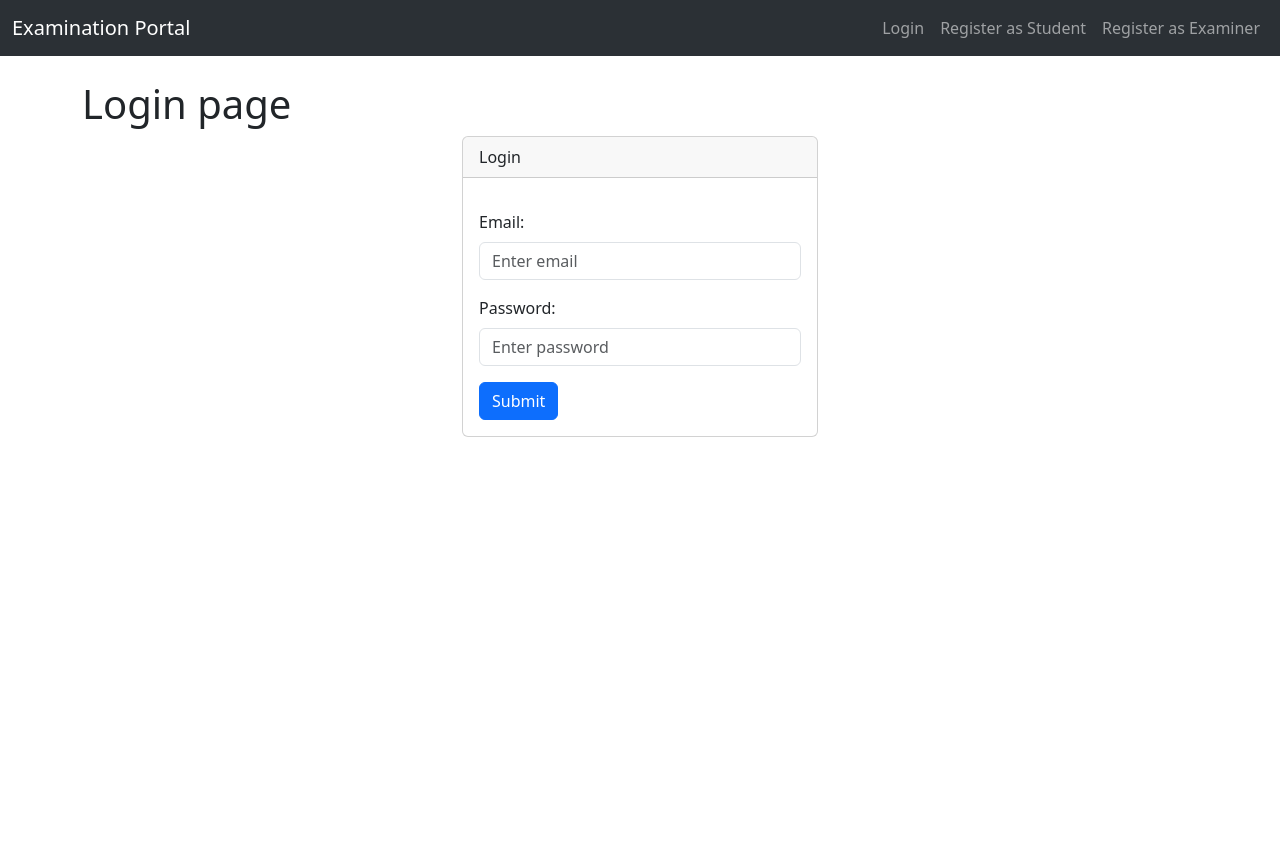
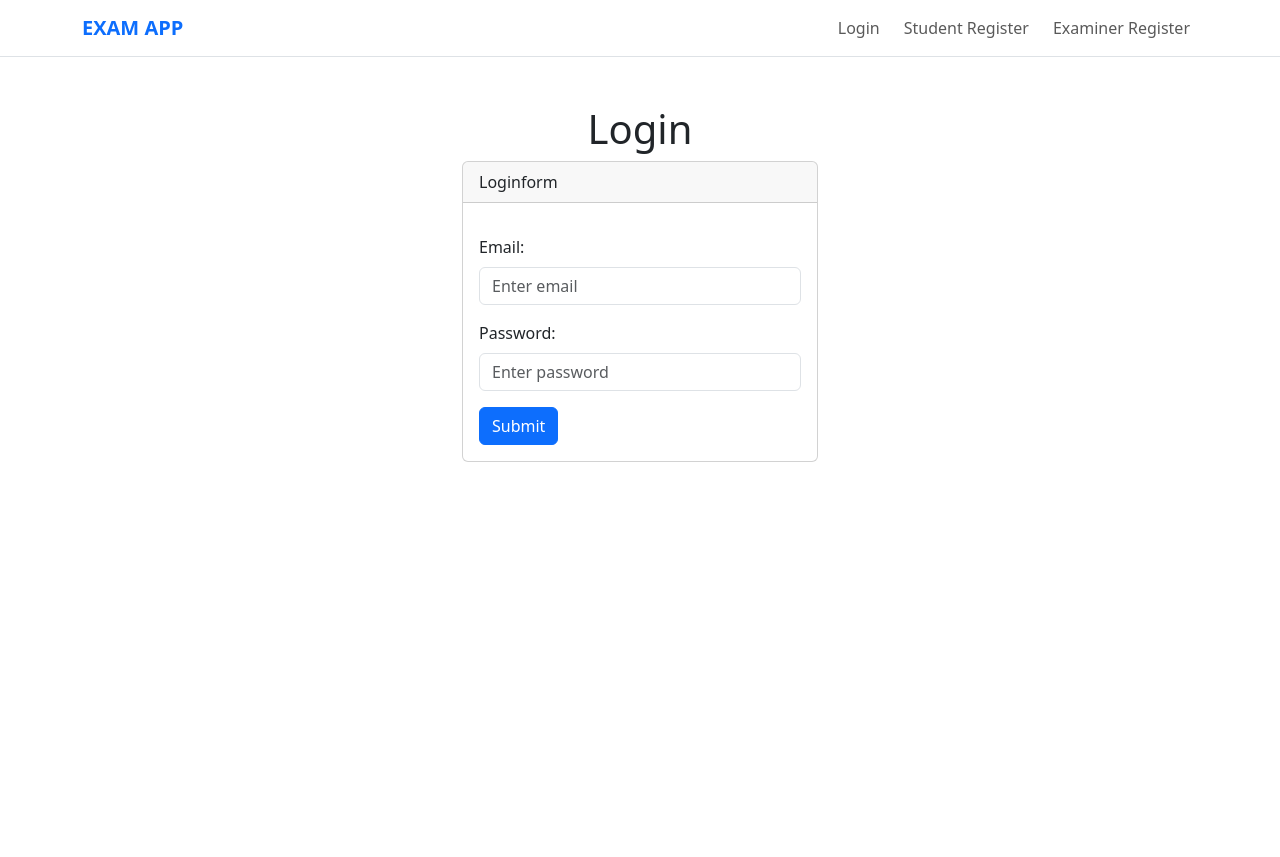
Before and after one commit to 24f3003784-crypto/EXAMINATION_MANAGEMENT_PORTAL, a Flask app: page /login in a window 1280 px wide. Before the commit the page ends 437 px from the top, so only its background shows below. Run offline with Flask 3, Linux system fonts and the light colour scheme; parts of the project's set-up code (start-up, migrations or seed data) failed here and were passed over.

Commit message:
design,routing and authenticaion of admin

```diff
--- a/app/extensions.py
+++ b/app/extensions.py
@@ -6,3 +6,4 @@ from flask_sqlalchemy import SQLAlchemy
 # from here without importing the Flask app itself.
 db = SQLAlchemy()
 login_manager = LoginManager()
+login_manager.login_view = "auth.login"
--- a/app/routes/__init__.py
+++ b/app/routes/__init__.py
@@ -1,3 +1 @@
 from flask import Blueprint, render_template
-
-auth = Blueprint('auth', __name__)
--- a/app/routes/auth.py
+++ b/app/routes/auth.py
@@ -1,18 +1,66 @@
-from flask import Blueprint, render_template, redirect, url_for, request
-from app.models import User
+from flask import Blueprint,flash, render_template, redirect, url_for, request
+from flask_login import current_user, login_user,logout_user, login_required,UserMixin
+from app.models import User, Student, Examiner, Examination, Course
+from app.extensions import db
 auth = Blueprint('auth', __name__)
+
+def redirect_for_role(user):
+    """Send each role to its own dashboard after login."""
+    if user.role == "admin":
+        return redirect(url_for("admin.dashboard"))
+    if user.role == "student":
+        return redirect(url_for("student.dashboard"))
+    if user.role == "examiner":
+        return redirect(url_for("examiner.dashboard"))
+
+    flash("Your account role is not recognized.", "danger")
+    return redirect(url_for("main.index"))
+
+
+def find_user_by_email(email):
+    """Normalize email lookup so registration and login behave consistently."""
+    return User.query.filter_by(email=email.strip().lower()).first()
+
+
+def is_valid_email(email):
+    """Tiny beginner-friendly email check."""
+    return "@" in email and "." in email.split("@")[-1]
 
 @auth.route('/login',methods=['GET', 'POST'])
 def login():
-     if request.method == 'POST':
-        email = request.form.get('email')
-        password = request.form.get('password')
+     if current_user.is_authenticated:
+        return redirect_for_role(current_user)
 
-        user = User.query.filter_by(email=email).first()
-        if user and user.check_password(password):
-            return render_template('/auth/login.html', message="Login successful!")
+     if request.method == "POST":
+        email = request.form.get("email", "").strip().lower()
+        password = request.form.get("password", "")
+        user = find_user_by_email(email)
 
-     return render_template('/auth/login.html')
+        if not user or not user.check_password(password):
+            flash("Invalid email or password.", "danger")
+            return render_template("auth/login.html")
+
+        if not user.is_active or user.is_blacklisted:
+            flash("This account is not allowed to log in. Please contact support.", "danger")
+            return render_template("auth/login.html")
+
+        if user.role == "examiner":
+            examiner = user.Examiner_profile
+            if not examiner:
+                flash("Examiner profile is missing. Please contact support.", "danger")
+                return render_template("auth/login.html")
+            if examiner.approval_status != "approved":
+                flash("Your examiner account is still awaiting admin approval.", "warning")
+                return render_template("auth/login.html")
+            if examiner.is_suspended:
+                flash("Your examiner account is suspended.", "danger")
+                return render_template("auth/login.html")
+
+        login_user(user)
+        flash("Logged in successfully.", "success")
+        return redirect_for_role(user)
+
+     return render_template("auth/login.html")
 
 @auth.route('/register/student')
 def register_student():
@@ -21,3 +69,11 @@ def register_student():
 @auth.route('/register/examiner')
 def register_examiner():
     return render_template('/auth/register_examiner.html')
+
+@auth.route("/logout", methods=["POST"])
+@login_required
+def logout():
+    """End the current login session."""
+    logout_user()
+    flash("You have been logged out.", "info")
+    return redirect(url_for("main.index"))
--- a/app/templates/auth/login.html
+++ b/app/templates/auth/login.html
@@ -1,12 +1,12 @@
 {% extends "base.html" %}
  {% block title %}Login{% endblock %}
  {% block content %}
-<h1>Login page</h1>
+<h1 align="center">Login</h1>
 {{ message }}
 <div class="row justify-content-center">
   <div class="col-4">
     <div class="card">
-      <div class="card-header">Login</div>
+      <div class="card-header">Loginform</div>
       <div class="card-body">
         <form action="{{ url_for('auth.login') }}" method="POST">
           <div class="mb-3 mt-3">
--- a/app/templates/auth/register_student.html
+++ b/app/templates/auth/register_student.html
@@ -5,7 +5,7 @@
     <div class="container mt-5">
   <div class="row justify-content-center">
     <div class="col-md-6">
-      <h2 class="text-center mb-4">Register</h2>
+      <h2 class="text-center mb-4">Register as Student</h2>
 
       <form>
         <div class="mb-3">
--- a/app/templates/base.html
+++ b/app/templates/base.html
@@ -1,59 +1,80 @@
 <!doctype html>
 <html lang="en">
+
 <head>
-    <meta charset="UTF-8" />
-    <meta name="viewport" content="width=device-width, initial-scale=1.0" />
-    <title>{% block title %}{% endblock %}</title>
-    <link
-      href="https://cdn.jsdelivr.net/npm/bootstrap@5.3.8/dist/css/bootstrap.min.css"
-      rel="stylesheet"
-      integrity="sha384-sRIl4kxILFvY47J16cr9ZwB07vP4J8+LH7qKQnuqkuIAvNWLzeN8tE5YBujZqJLB"
-      crossorigin="anonymous"
-    />
+  <meta charset="utf-8">
+  <meta name="viewport" content="width=device-width, initial-scale=1">
+  <title>{% block title %}Household Services{% endblock %}</title>
+  <link href="https://cdn.jsdelivr.net/npm/bootstrap@5.3.3/dist/css/bootstrap.min.css" rel="stylesheet">
+  <link rel="stylesheet" href="{{ url_for('static', filename='css/style.css') }}">
 </head>
+
 <body>
-    <nav class="navbar navbar-expand-lg bg-body-tertiary" data-bs-theme="dark">
-      <div class="container-fluid">
-        <a class="navbar-brand" href="{{ url_for('views.home') }}"
-          >Examination Portal</a
-        >
-        <button
-          class="navbar-toggler"
-          type="button"
-          data-bs-toggle="collapse"
-          data-bs-target="#navbarNav"
-          aria-controls="navbarNav"
-          aria-expanded="false"
-          aria-label="Toggle navigation"
-        >
+  <nav class="navbar navbar-expand-lg app-navbar border-bottom sticky-top">
+    <div class="container">
+      <a class="navbar-brand fw-semibold text-primary" href="{{ url_for('main.index') }}">
+        EXAM APP
+      </a>
+      <button class="navbar-toggler" type="button" data-bs-toggle="collapse" data-bs-target="#mainNavbar"
+        aria-controls="mainNavbar" aria-expanded="false" aria-label="Toggle navigation">
         <span class="navbar-toggler-icon"></span>
       </button>
-        <div class="collapse navbar-collapse" id="navbarNav">
-          <ul class="navbar-nav ms-auto">
-            <li class="nav-item">
+      <div class="collapse navbar-collapse" id="mainNavbar">
+        <div class="navbar-nav ms-auto align-items-lg-center gap-lg-2">
+          {% if current_user.is_authenticated %}
+          {% if current_user.role == "admin" %}
+          <a class="nav-link" href="{{ url_for('admin.dashboard') }}">Dashboard</a>
+          <a class="nav-link" href="#">Courses</a>
+          <a class="nav-link" href="#">Examiners</a>
+          <a class="nav-link" href="#">Students</a>
+          <a class="nav-link" href="#">Requests</a>
+          {% elif current_user.role == "student" %}
+          <a class="nav-link" href="{{ url_for('student.dashboard') }}">Dashboard</a>
+          <a class="nav-link" href="#">Browse</a>
+          <a class="nav-link" href="#">My Exams</a>
+          <a class="nav-link" href="#">History</a>
+          {% elif current_user.role == "examiner" %}
+          <a class="nav-link" href="{{ url_for('examiner.dashboard') }}">Dashboard</a>
+          <a class="nav-link" href="#">My Courses</a>
+          <a class="nav-link" href="#">History</a>
+          <a class="nav-link" href="#">Profile</a>
+          {% endif %}
+          <span class="navbar-text small text-secondary">
+            {{ current_user.name }}
+          </span>
+          <form method="POST" action="{{ url_for('auth.logout') }}">
+            <button class="btn btn-outline-secondary btn-sm logout-button" type="submit">Logout</button>
+          </form>
+          {% else %}
           <a class="nav-link" href="{{ url_for('auth.login') }}">Login</a>
-            </li>
-            <li class="nav-item">
-              <a class="nav-link" href="{{ url_for('auth.register_student') }}"
-                >Register as Student</a
-              >
-            </li>
-            <li class="nav-item">
-              <a class="nav-link" href="{{ url_for('auth.register_examiner') }}"
-                >Register as Examiner</a
-              >
-            </li>
-          </ul>
+          <a class="nav-link" href="{{ url_for('auth.register_student') }}">Student Register</a>
+          <a class="nav-link" href="{{ url_for('auth.register_examiner') }}">
+            Examiner Register
+          </a>
+          {% endif %}
+        </div>
       </div>
     </div>
   </nav>
-    <main>
-      <div class="container mt-4">{% block content %}My App{% endblock %}</div>
+
+  <main class="container py-5 min-vh-100">
+    {# Flask stores flash messages for exactly one request, then removes them. #}
+    {% with messages = get_flashed_messages(with_categories=true) %}
+    {% if messages %}
+    <div class="mb-4">
+      {% for category, message in messages %}
+      <div class="alert alert-{{ category }} mb-2" role="alert">
+        {{ message }}
+      </div>
+      {% endfor %}
+    </div>
+    {% endif %}
+    {% endwith %}
+
+    {% block content %}{% endblock %}
   </main>
-    <script
-      src="https://cdn.jsdelivr.net/npm/bootstrap@5.3.8/dist/js/bootstrap.bundle.min.js"
-      integrity="sha384-FKyoEForCGlyvwx9Hj09JcYn3nv7wiPVlz7YYwJrWVcXK/BmnVDxM+D2scQbITxI"
-      crossorigin="anonymous"
-    ></script>
+
+  <script src="https://cdn.jsdelivr.net/npm/bootstrap@5.3.3/dist/js/bootstrap.bundle.min.js"></script>
 </body>
+
 </html>
--- a/run.py
+++ b/run.py
@@ -1,25 +1,8 @@
 from app import create_app
+from app import seed_admin
 from app.extensions import db
-from flask import current_app
-from app.models import User
 
 app = create_app()
-def seed_admin():
-    admin_email = current_app.config.get('ADMIN_EMAIL')
-    admin_password = current_app.config.get('ADMIN_PASSWORD')
-
-    admin_user = User.query.filter_by(email=admin_email).first()
-
-    if admin_user:
-        return  # Admin user already exists
-
-    admin_user = User(email=admin_email, role='admin',name='Admin')
-    admin_user.set_password(admin_password)
-
-    db.session.add(admin_user)
-    db.session.commit()
-
-
 
 if __name__ == '__main__':
     with app.app_context():
```
Also changed, not shown: app/__init__.py (+27 -5 lines), app/models.py (+15 -3 lines), app/routes/admin.py (added, +13 -0 lines), app/routes/main.py (added, +10 -0 lines), app/routes/views.py (deleted, +0 -11 lines), app/templates/admin/dashboard.html (added, +16 -0 lines), app/templates/auth/register_examiner.html (+8 -9 lines), app/routes/examiner.py (added), app/routes/student.py (added), app/templates/examiner/dashboard.html (added), app/templates/index.html (renamed from app/templates/home.html), app/templates/student/dashboard.html (added). Lines whose indentation alone changed are shown as unchanged.
